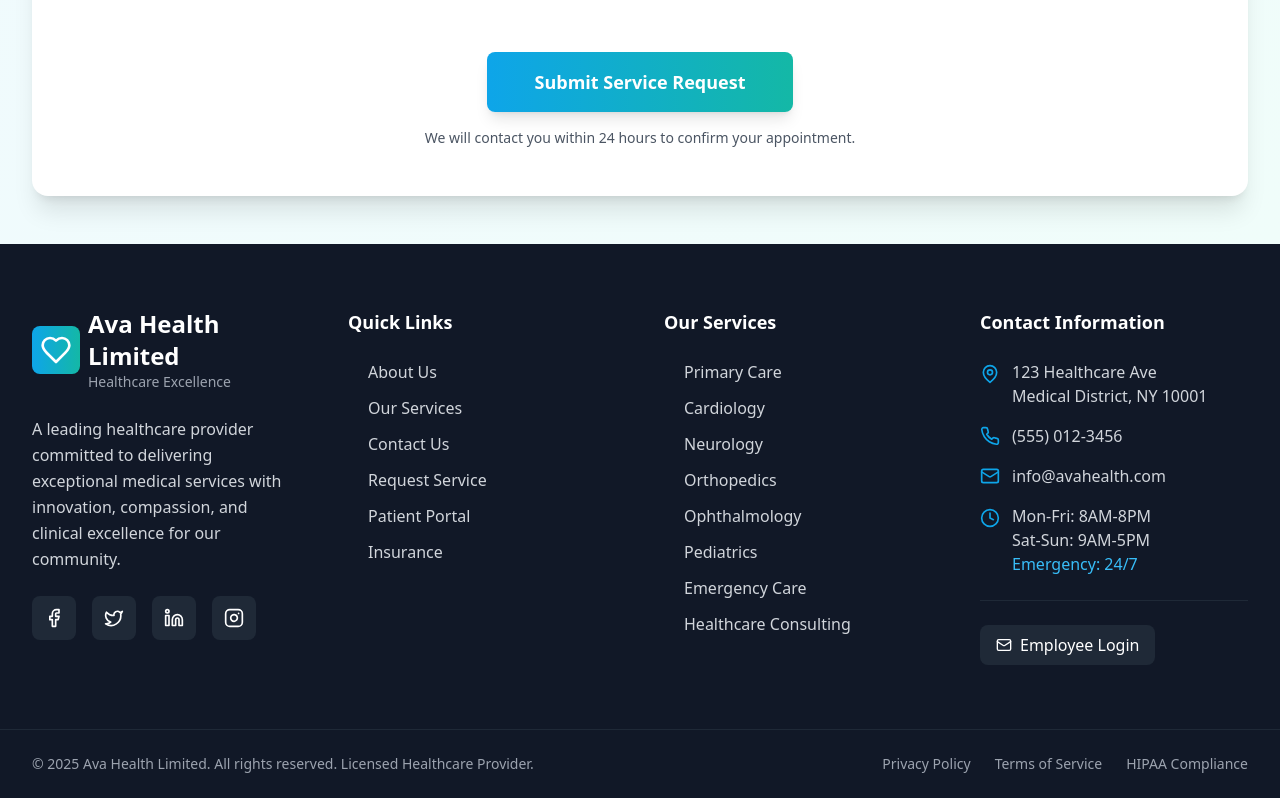
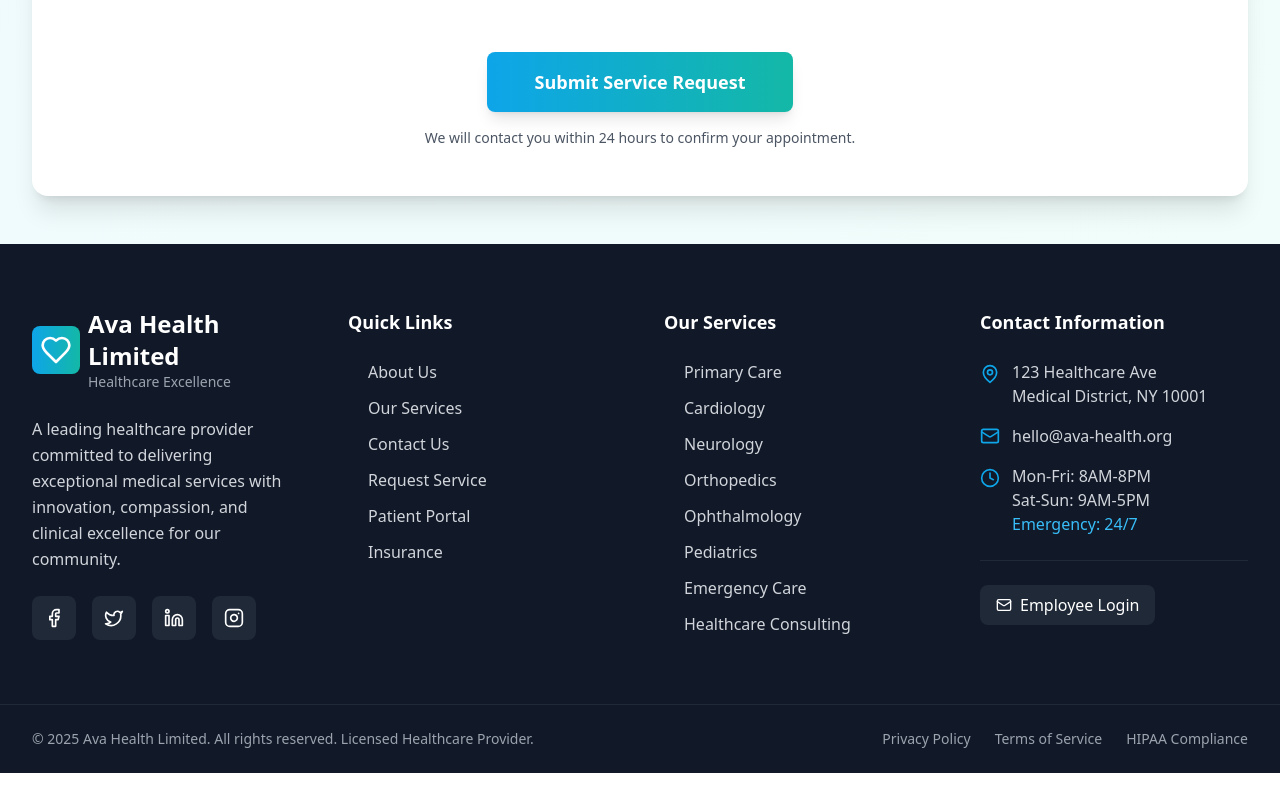
Before and after one commit to innosupport-desk/avahealth, a React (Vite) app: page /request-service in a window 1280 px wide. Shown: the part 1970-2768 px from the top of the page. After the commit the page ends 2743 px from the top, so only its background shows below. Built offline with nearby package versions, Linux system fonts and the light colour scheme.

Commit message:
Update images and contact details in About, Contact, Footer, and Hero components

```diff
--- a/src/components/About.tsx
+++ b/src/components/About.tsx
@@ -62,7 +62,7 @@ const About = () => {
 
           <div className="relative">
             <img
-              src="https://images.pexels.com/photos/4173239/pexels-photo-4173239.jpeg?auto=compress&cs=tinysrgb&w=800"
+              src="https://ik.imagekit.io/aphllc/woman-medic-wearing-stethoscope-red-uniform.jpg?updatedAt=1750693267622"
               alt="Medical team consultation"
               className="rounded-2xl shadow-2xl w-full h-96 object-cover"
             />
--- a/src/components/Contact.tsx
+++ b/src/components/Contact.tsx
@@ -1,24 +1,11 @@
-import React from 'react';
-import { MapPin, Phone, Mail, Clock, Navigation } from 'lucide-react';
+import { Mail, Clock, Navigation } from 'lucide-react';
 
 const Contact = () => {
   const contactInfo = [
     {
-      icon: MapPin,
-      title: 'Address',
-      details: '123 Healthcare Ave, Medical District, NY 10001',
-      action: 'Get Directions'
-    },
-    {
-      icon: Phone,
-      title: 'Phone',
-      details: '(555) 012-3456',
-      action: 'Call Now'
-    },
-    {
       icon: Mail,
       title: 'Email',
-      details: 'info@avahealth.com',
+      details: 'hello@ava-health.org',
       action: 'Send Email'
     },
     {
--- a/src/components/Footer.tsx
+++ b/src/components/Footer.tsx
@@ -1,5 +1,4 @@
-import React from 'react';
-import { Heart, Phone, Mail, MapPin, Clock, Facebook, Twitter, Linkedin, Instagram } from 'lucide-react';
+import { Heart, Mail, MapPin, Clock, Facebook, Twitter, Linkedin, Instagram } from 'lucide-react';
 
 const Footer = () => {
   const quickLinks = [
@@ -109,13 +108,10 @@ const Footer = () => {
                   <p className="text-gray-300">Medical District, NY 10001</p>
                 </div>
               </div>
-              <div className="flex items-center space-x-3">
-                <Phone className="w-5 h-5 text-sky-500 flex-shrink-0" />
-                <p className="text-gray-300">(555) 012-3456</p>
-              </div>
+
               <div className="flex items-center space-x-3">
                 <Mail className="w-5 h-5 text-sky-500 flex-shrink-0" />
-                <p className="text-gray-300">info@avahealth.com</p>
+                <p className="text-gray-300">hello@ava-health.org</p>
               </div>
               <div className="flex items-start space-x-3">
                 <Clock className="w-5 h-5 text-sky-500 mt-1 flex-shrink-0" />
--- a/src/components/Hero.tsx
+++ b/src/components/Hero.tsx
@@ -1,4 +1,3 @@
-import React from 'react';
 import { Link } from 'react-router-dom';
 import { ArrowRight, Shield, Users, Clock } from 'lucide-react';
 
@@ -67,7 +66,7 @@ const Hero = () => {
           <div className="relative">
             <div className="relative rounded-2xl overflow-hidden shadow-2xl">
               <img
-                src="https://images.pexels.com/photos/4173251/pexels-photo-4173251.jpeg?auto=compress&cs=tinysrgb&w=800"
+                src="https://ik.imagekit.io/aphllc/portrait-nurse-scrubs-clinic.jpg?updatedAt=1750693283734"
                 alt="Healthcare professionals providing care"
                 className="w-full h-96 lg:h-[600px] object-cover"
               />
```
